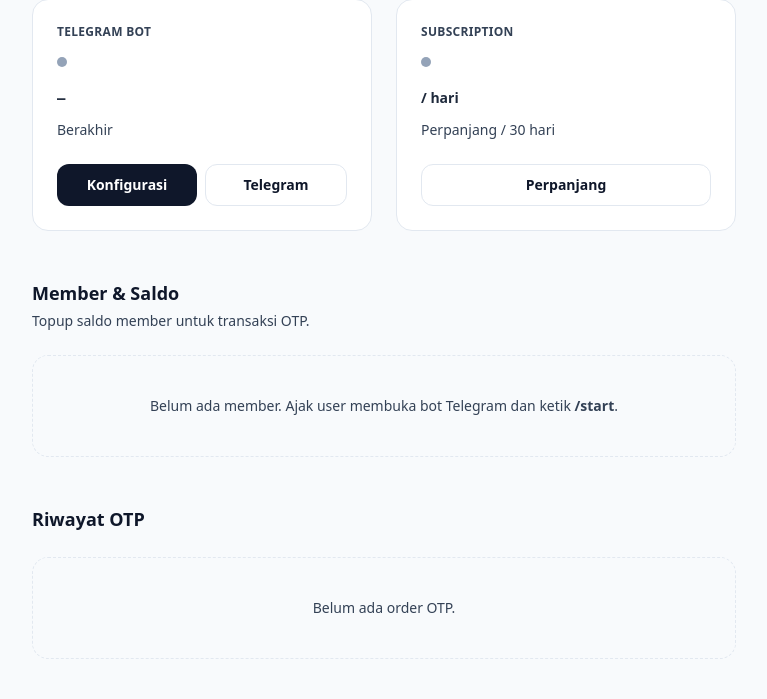
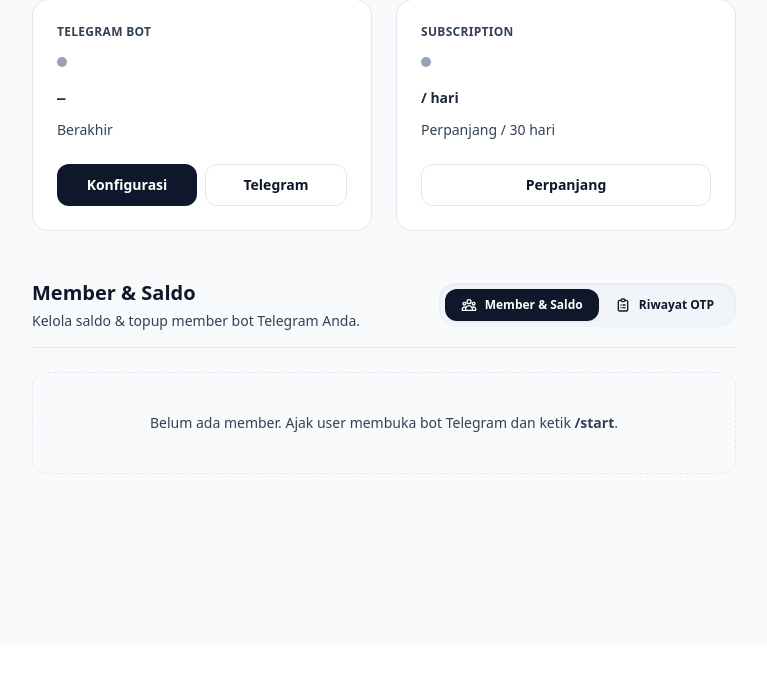
Before and after one commit to bgsdtyo/sewabot, a Laravel app: template resources/views/dashboard/index.blade.php in a window 1280 px wide. Shown: the part 155-854 px from the top of the page, without its empty margins (256-1023 px from the left). After the commit the page ends 629 px from the top, so only its background shows below. Run offline with Laravel 12, Linux system fonts and the light colour scheme; the template is opened without the code that fills it, so the values that code supplies are empty; style sheets or scripts are compiled from the project's sources; some web fonts are replaced.

Commit message:
Organize Member & Saldo and Riwayat OTP into compact interactive tab switcher

```diff
--- a/resources/views/dashboard/index.blade.php
+++ b/resources/views/dashboard/index.blade.php
@@ -109,7 +109,8 @@
         </section>
 
         @if ($bot)
-            <section x-data="{
+            <div x-data="{
+                activeTab: '{{ request()->has('otp_page') ? 'otp' : 'members' }}',
                 openTopup: false,
                 memberId: null,
                 memberName: '',
@@ -140,15 +141,55 @@
                         this.$refs.amountInput?.focus();
                     });
                 }
-            }">
-                <div class="flex items-end justify-between gap-4">
+            }" class="space-y-6">
+
+                {{-- Tabs Header Bar --}}
+                <div class="flex flex-col gap-4 sm:flex-row sm:items-center sm:justify-between border-b border-brand-200 pb-4">
                     <div>
-                        <h2 class="text-lg font-extrabold text-brand-900">Member & Saldo</h2>
-                        <p class="mt-1 text-sm text-brand-500">Topup saldo member untuk transaksi OTP.</p>
+                        <h2 class="text-xl font-extrabold text-brand-900" x-text="activeTab === 'members' ? 'Member & Saldo' : 'Riwayat Transaksi OTP'"></h2>
+                        <p class="mt-1 text-sm text-brand-500" x-text="activeTab === 'members' ? 'Kelola saldo & topup member bot Telegram Anda.' : 'Pantau riwayat pembelian nomor dan kode OTP member.'"></p>
+                    </div>
+
+                    {{-- Tab Switcher Pills --}}
+                    <div class="inline-flex rounded-2xl bg-brand-100 p-1.5 shadow-inner">
+                        <button type="button"
+                                @click="activeTab = 'members'"
+                                :class="activeTab === 'members' ? 'bg-brand-900 text-white shadow-sm' : 'text-brand-600 hover:text-brand-900 hover:bg-white/60'"
+                                class="inline-flex items-center gap-2 rounded-xl px-4 py-2 text-xs font-bold transition active:scale-95">
+                            <svg class="h-4 w-4" fill="none" viewBox="0 0 24 24" stroke="currentColor">
+                                <path stroke-linecap="round" stroke-linejoin="round" stroke-width="2" d="M17 20h5v-2a3 3 0 00-5.356-1.857M17 20H7m10 0v-2c0-.656-.126-1.283-.356-1.857M7 20H2v-2a3 3 0 015.356-1.857M7 20v-2c0-.656.126-1.283.356-1.857m0 0a5.002 5.002 0 019.288 0M15 7a3 3 0 11-6 0 3 3 0 016 0zm6 3a2 2 0 11-4 0 2 2 0 014 0zM7 10a2 2 0 11-4 0 2 2 0 014 0z"/>
+                            </svg>
+                            <span>Member & Saldo</span>
+                            @if ($members && $members->total() > 0)
+                                <span :class="activeTab === 'members' ? 'bg-brand-700 text-white' : 'bg-brand-200 text-brand-700'" class="rounded-full px-2 py-0.5 text-[10px] font-extrabold">
+                                    {{ $members->total() }}
+                                </span>
+                            @endif
+                        </button>
+
+                        <button type="button"
+                                @click="activeTab = 'otp'"
+                                :class="activeTab === 'otp' ? 'bg-brand-900 text-white shadow-sm' : 'text-brand-600 hover:text-brand-900 hover:bg-white/60'"
+                                class="inline-flex items-center gap-2 rounded-xl px-4 py-2 text-xs font-bold transition active:scale-95">
+                            <svg class="h-4 w-4" fill="none" viewBox="0 0 24 24" stroke="currentColor">
+                                <path stroke-linecap="round" stroke-linejoin="round" stroke-width="2" d="M9 5H7a2 2 0 00-2 2v12a2 2 0 002 2h10a2 2 0 002-2V7a2 2 0 00-2-2h-2M9 5a2 2 0 002 2h2a2 2 0 002-2M9 5a2 2 0 012-2h2a2 2 0 012 2m-3 7h3m-3 4h3m-6-4h.01M9 16h.01"/>
+                            </svg>
+                            <span>Riwayat OTP</span>
+                            @if ($otpOrders && $otpOrders->total() > 0)
+                                <span :class="activeTab === 'otp' ? 'bg-brand-700 text-white' : 'bg-brand-200 text-brand-700'" class="rounded-full px-2 py-0.5 text-[10px] font-extrabold">
+                                    {{ $otpOrders->total() }}
+                                </span>
+                            @endif
+                        </button>
                     </div>
                 </div>
 
-                <div class="mt-6 space-y-4">
+                {{-- Tab 1: Member & Saldo --}}
+                <div x-show="activeTab === 'members'"
+                     x-transition:enter="transition ease-out duration-150"
+                     x-transition:enter-start="opacity-0 translate-y-1"
+                     x-transition:enter-end="opacity-100 translate-y-0"
+                     class="space-y-4">
                     @forelse ($members as $member)
                         <div class="rounded-2xl border border-brand-200 bg-white p-5 shadow-soft transition hover:border-brand-300">
                             <div class="flex flex-col gap-4 sm:flex-row sm:items-center sm:justify-between">
@@ -194,11 +235,64 @@
                             Belum ada member. Ajak user membuka bot Telegram dan ketik <b>/start</b>.
                         </div>
                     @endforelse
+
+                    @if ($members->hasPages())
+                        <div class="mt-6">{{ $members->withQueryString()->links() }}</div>
+                    @endif
                 </div>
 
-                @if ($members->hasPages())
-                    <div class="mt-6">{{ $members->withQueryString()->links() }}</div>
-                @endif
+                {{-- Tab 2: Riwayat OTP --}}
+                <div x-show="activeTab === 'otp'"
+                     x-transition:enter="transition ease-out duration-150"
+                     x-transition:enter-start="opacity-0 translate-y-1"
+                     x-transition:enter-end="opacity-100 translate-y-0"
+                     class="space-y-3">
+                    @forelse ($otpOrders as $order)
+                        <div class="rounded-2xl border border-brand-200 bg-white px-5 py-4 shadow-soft transition hover:border-brand-300">
+                            <div class="flex flex-col gap-2 sm:flex-row sm:items-start sm:justify-between">
+                                <div>
+                                    <p class="font-semibold text-brand-900">{{ $order->otpService?->name ?? 'OTP' }}</p>
+                                    <p class="mt-1 text-sm text-brand-500">
+                                        {{ $order->botMember?->displayName() }}
+                                        · {{ $order->created_at->timezone(config('app.timezone', 'Asia/Jakarta'))->format('d M Y, H:i') }}
+                                    </p>
+                                </div>
+                                <p @class([
+                                    'text-xs font-bold uppercase tracking-wide',
+                                    'text-amber-700' => $order->status === 'pending',
+                                    'text-emerald-700' => $order->status === 'completed',
+                                    'text-red-600' => in_array($order->status, ['cancelled', 'expired']),
+                                ])>{{ $order->status }}</p>
+                            </div>
+                            <div class="mt-3 grid grid-cols-2 gap-3 text-sm sm:grid-cols-4">
+                                <div>
+                                    <p class="text-xs text-brand-500">Nomor</p>
+                                    <p class="mt-1 font-mono text-xs font-medium">{{ $order->phone_number ?: '-' }}</p>
+                                </div>
+                                <div>
+                                    <p class="text-xs text-brand-500">OTP</p>
+                                    <p class="mt-1 font-mono font-semibold">{{ $order->otp_code ?: '-' }}</p>
+                                </div>
+                                <div>
+                                    <p class="text-xs text-brand-500">Harga</p>
+                                    <p class="mt-1 font-medium">Rp{{ number_format($order->sell_price, 0, ',', '.') }}</p>
+                                </div>
+                                <div>
+                                    <p class="text-xs text-brand-500">Wallet</p>
+                                    <p class="mt-1 font-medium">{{ $order->wallet_status }}</p>
+                                </div>
+                            </div>
+                        </div>
+                    @empty
+                        <div class="rounded-2xl border border-dashed border-brand-200 px-5 py-10 text-center text-sm text-brand-500">
+                            Belum ada order OTP.
+                        </div>
+                    @endforelse
+
+                    @if ($otpOrders->hasPages())
+                        <div class="mt-6">{{ $otpOrders->withQueryString()->links() }}</div>
+                    @endif
+                </div>
 
                 {{-- Modal Topup Pop-up --}}
                 <div x-cloak x-show="openTopup"
@@ -326,58 +420,7 @@
                         </form>
                     </div>
                 </div>
-            </section>
-
-            <section>
-                <h2 class="text-lg font-extrabold text-brand-900">Riwayat OTP</h2>
-                <div class="mt-6 space-y-3">
-                    @forelse ($otpOrders as $order)
-                        <div class="rounded-2xl border border-brand-200 bg-white px-5 py-4">
-                            <div class="flex flex-col gap-2 sm:flex-row sm:items-start sm:justify-between">
-                                <div>
-                                    <p class="font-semibold text-brand-900">{{ $order->otpService?->name ?? 'OTP' }}</p>
-                                    <p class="mt-1 text-sm text-brand-500">
-                                        {{ $order->botMember?->displayName() }}
-                                        · {{ $order->created_at->timezone(config('app.timezone', 'Asia/Jakarta'))->format('d M Y, H:i') }}
-                                    </p>
-                                </div>
-                                <p @class([
-                                    'text-xs font-bold uppercase tracking-wide',
-                                    'text-amber-700' => $order->status === 'pending',
-                                    'text-emerald-700' => $order->status === 'completed',
-                                    'text-red-600' => in_array($order->status, ['cancelled', 'expired']),
-                                ])>{{ $order->status }}</p>
-                            </div>
-                            <div class="mt-3 grid grid-cols-2 gap-3 text-sm sm:grid-cols-4">
-                                <div>
-                                    <p class="text-xs text-brand-500">Nomor</p>
-                                    <p class="mt-1 font-mono text-xs font-medium">{{ $order->phone_number ?: '-' }}</p>
-                                </div>
-                                <div>
-                                    <p class="text-xs text-brand-500">OTP</p>
-                                    <p class="mt-1 font-mono font-semibold">{{ $order->otp_code ?: '-' }}</p>
-                                </div>
-                                <div>
-                                    <p class="text-xs text-brand-500">Harga</p>
-                                    <p class="mt-1 font-medium">Rp{{ number_format($order->sell_price, 0, ',', '.') }}</p>
-                                </div>
-                                <div>
-                                    <p class="text-xs text-brand-500">Wallet</p>
-                                    <p class="mt-1 font-medium">{{ $order->wallet_status }}</p>
-                                </div>
-                            </div>
-                        </div>
-                    @empty
-                        <div class="rounded-2xl border border-dashed border-brand-200 px-5 py-10 text-center text-sm text-brand-500">
-                            Belum ada order OTP.
-                        </div>
-                    @endforelse
-                </div>
-
-                @if ($otpOrders->hasPages())
-                    <div class="mt-6">{{ $otpOrders->withQueryString()->links() }}</div>
-                @endif
-            </section>
+            </div>
         @endif
     </div>
 </x-app-layout>
```
Also changed, not shown: 3 other files.
